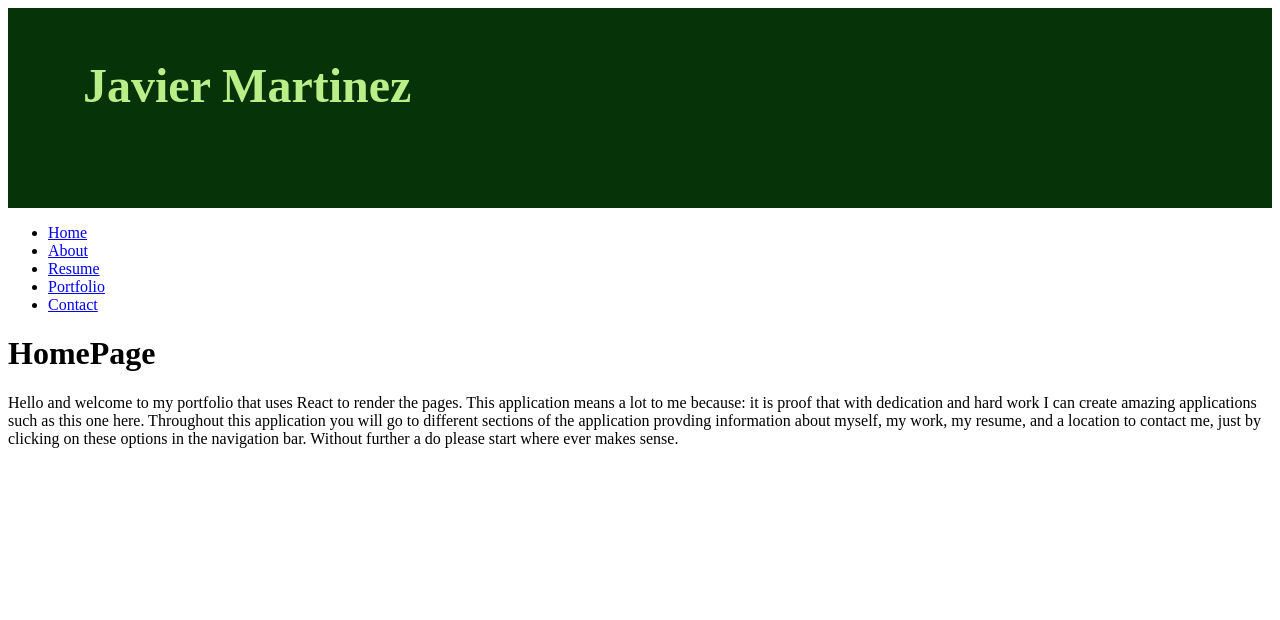
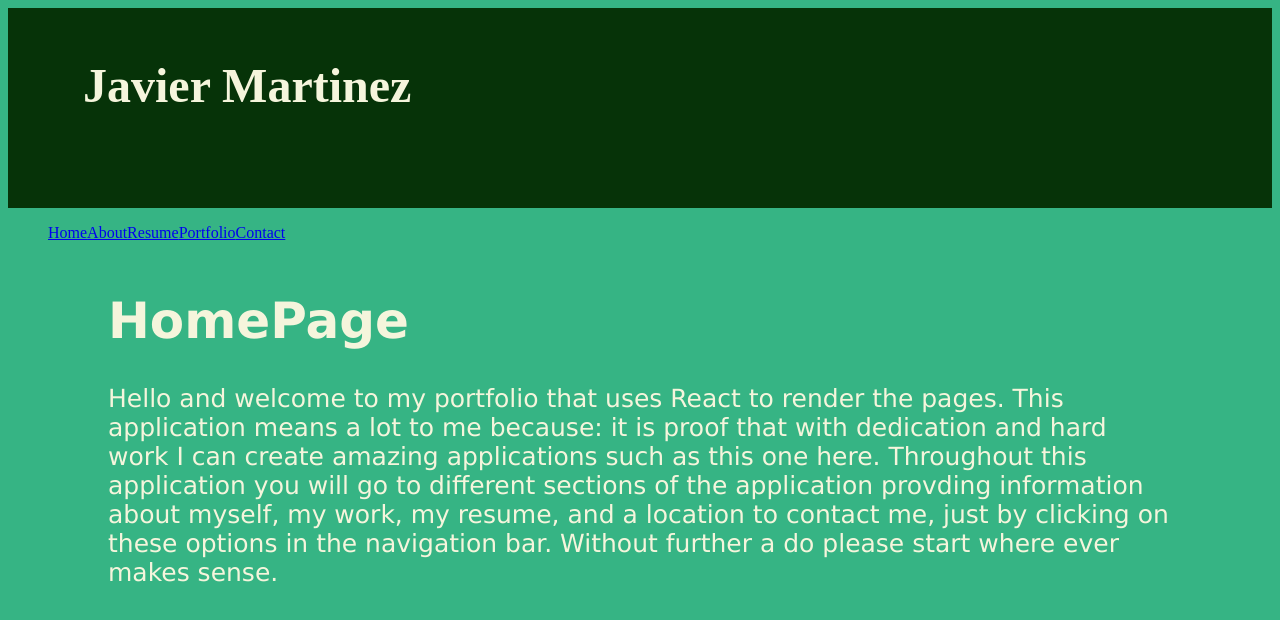
Before and after one commit to Javier2596/React-portfolio, a React (Create React App) app in the folder react-protfolio-app/: page / in a window 1280 px wide. Shown: the top 620 px of the page. Built offline with nearby package versions, Linux system fonts and the light colour scheme.

Commit message:
updated css for all pages

```diff
--- a/react-protfolio-app/public/index.html
+++ b/react-protfolio-app/public/index.html
@@ -26,7 +26,7 @@
     -->
     <title>React App</title>
   </head>
-  <body>
+  <body class="page">
     <noscript>You need to enable JavaScript to run this app.</noscript>
     <div id="root"></div>
     <!--
--- a/react-protfolio-app/src/components/NavTabs.js
+++ b/react-protfolio-app/src/components/NavTabs.js
@@ -4,8 +4,7 @@ import React from 'react';
 // We assign them to their own variable names
 function NavTabs({ currentPage, handlePageChange }) {
   return (
-    <ul className="nav nav-tabs">
-      <li className="nav-item">
+    <ul className='nav nav-tabs justify-content-end '>
         <a
           href="#home"
           onClick={() => handlePageChange('Home')}
@@ -15,8 +14,7 @@ function NavTabs({ currentPage, handlePageChange }) {
         >
           Home
         </a>
-      </li>
-      <li className="nav-item">
+
         <a
           href="#about"
           onClick={() => handlePageChange('About')}
@@ -25,8 +23,7 @@ function NavTabs({ currentPage, handlePageChange }) {
         >
           About
         </a>
-      </li>
-      <li className="nav-item">
+
         <a
           href="#resume"
           onClick={() => handlePageChange('Resume')}
@@ -35,8 +32,7 @@ function NavTabs({ currentPage, handlePageChange }) {
         >
           Resume
         </a>
-      </li>
-      <li className="nav-item">
+
         <a
           href="#portfolio"
           onClick={() => handlePageChange('Portfolio')}
@@ -45,8 +41,7 @@ function NavTabs({ currentPage, handlePageChange }) {
         >
           Portfolio
         </a>
-      </li>
-      <li className="nav-item">
+
         <a
           href="#contact"
           onClick={() => handlePageChange('Contact')}
@@ -55,12 +50,9 @@ function NavTabs({ currentPage, handlePageChange }) {
         >
           Contact
         </a>
-      </li>
+
     </ul>
   );
 }
 
 export default NavTabs;
-
-
-// add bootstrap this or change nav-link to self made css !!!
--- a/react-protfolio-app/src/components/PortfolioContainer.js
+++ b/react-protfolio-app/src/components/PortfolioContainer.js
@@ -5,6 +5,7 @@ import About from './pages/About';
 import Resume from './pages/Resume';
 import Contact from './pages/Contact';
 import Portfolio from './pages/Portfolio';
+import '../styles/index.css';
 
 export default function PortfolioContainer() {
   const [currentPage, setCurrentPage] = useState('Home');
@@ -28,7 +29,7 @@ export default function PortfolioContainer() {
   const handlePageChange = (page) => setCurrentPage(page);
 
   return(
-    <div>
+    <div >
         <NavTabs currentPage={currentPage} handlePageChange={handlePageChange} />
       {renderPage()}
 
--- a/react-protfolio-app/src/components/header.js
+++ b/react-protfolio-app/src/components/header.js
@@ -1,6 +1,7 @@
 import React from 'react';
+
 // importing a CSS file as a dependency
-import '../styles/Header.css';
+import '../styles/index.css';
 
 function Header() {
   return (
--- a/react-protfolio-app/src/components/pages/About.js
+++ b/react-protfolio-app/src/components/pages/About.js
@@ -1,8 +1,19 @@
 import React from 'react';
+
+const styles = {
+  content: {
+    margin: 100,
+    marginTop: 50,
+    fontFamily: 'Lucida Sans',
+    fontSize: 25,
+    color: 'beige',
+  },
+};
+
 
 export default function About() {
   return (
-    <div>
+    <div style={styles.content}>
       <h1>About Me</h1>
 
       <p>
--- a/react-protfolio-app/src/components/pages/Contact.js
+++ b/react-protfolio-app/src/components/pages/Contact.js
@@ -1,20 +1,39 @@
 import React from 'react';
+
+const styles = {
+  textBox: {
+    width: 400,
+    height: 300,
+    borderRadius: 5,
+  },
+  content: {
+    margin: 100,
+    marginTop: 50,
+    fontFamily: 'Lucida Sans',
+    fontSize: 20,
+    color: 'beige',
+  },
+  box: {
+    borderRadius: 5,
+  }
+};
+
 
 export default function Contact() {
   return (
-    <div>
+    <div style={styles.content}>
       <h1>Contact</h1>
       <h2>Name:</h2>
 
-      <input type='text'></input>
+      <input style={styles.box} type='text'></input>
 
       <h2>Email address:</h2>
 
-      <input type='text'></input>
+      <input style={styles.box} type='text'></input>
 
       <h2>Message</h2>
 
-      <input type='text'></input>
+      <textarea style={styles.textBox}type='text'></textarea>
 
       <button type='button'>Submit</button>
     </div>
--- a/react-protfolio-app/src/components/pages/Home.js
+++ b/react-protfolio-app/src/components/pages/Home.js
@@ -1,8 +1,18 @@
 import React from 'react';
+
+const styles = {
+  content: {
+    margin: 100,
+    marginTop: 50,
+    fontFamily: 'Lucida Sans',
+    fontSize: 25,
+    color: 'beige',
+  },
+};
 
 export default function Home() {
   return (
-    <div>
+    <div style={styles.content}>
       <h1>HomePage</h1>
       <p>
         Hello and welcome to my portfolio that uses React to render the pages. This application means a lot to me because: it is proof that with dedication and hard work I can create amazing applications such as this one here. Throughout this application you will go to different sections of the application provding information about myself, my work, my resume, and a location to contact me, just by clicking on these options in the navigation bar. Without further a do please start where ever makes sense.
--- a/react-protfolio-app/src/components/pages/Portfolio.js
+++ b/react-protfolio-app/src/components/pages/Portfolio.js
@@ -1,11 +1,45 @@
 import React from 'react';
+//import '../styles/index.css';
+
+const styles = {
+  content: {
+    margin: 100,
+    marginTop: 50,
+    fontFamily: 'Lucida Sans',
+    fontSize: 25,
+    color: 'beige',
+  },
+  image: {
+    margin: 0,
+    color: 'beige',
+    borderSpacing: '5px',
+    borderWidth: '1px',
+    paddingBottom: '0px',
+    textAlign: 'center',
+    fontSize: '2rem',
+
+  }
+};
 
 export default function Portfolio() {
   return (
-  <div>
+  <div style={styles.content}>
   <h1>My Portfolio</h1>
-  <p>
-    Lorem ipsum
-  </p>
+
+    <div style={styles.image}>
+      <a href="https://mayamckinney.github.io/tumblr-marvel/">
+        <div>
+          <img src="./images/PokeProj.png" alt='Pokemon Search'></img>
+        </div>
+      </a>
+    </div>
+
+    <div style={styles.image}>
+      <a href="https://intentional-health.herokuapp.com/">
+        <div>
+          <img src="./images/IntentionalHealth.png" alt='Intentional Health'></img>
+        </div>
+      </a>
+    </div>
 </div>
 )};
--- a/react-protfolio-app/src/components/pages/Resume.js
+++ b/react-protfolio-app/src/components/pages/Resume.js
@@ -1,8 +1,18 @@
 import React from 'react';
+
+const styles = {
+  content: {
+    margin: 100,
+    marginTop: 50,
+    fontFamily: 'Lucida Sans',
+    fontSize: 25,
+    color: 'beige',
+  },
+};
 
 export default function Resume() {
   return (
-    <div>
+    <div style={styles.content}>
       <h1>My Resume</h1>
       <p>
         Donec a volutpat quam. Curabitur nec varius justo, sed rutrum ligula.
--- a/react-protfolio-app/src/styles/Header.css
+++ /dev/null
@@ -1,13 +0,0 @@
-.header {
-  background: #063308;
-  height: 200px;
-}
-
-.header h1 {
-  margin: 0;
-  padding-top: 50px;
-  text-align: left;
-  text-indent: 75px;
-  color: rgb(186, 238, 137);
-  font-size: 3rem;
-}
--- /dev/null
+++ b/react-protfolio-app/src/styles/index.css
@@ -0,0 +1,40 @@
+.page {
+  background:rgb(54, 180, 132);
+
+}
+
+.header {
+  background: #063308;
+  height: 200px;
+  padding: 0;
+  margin: 0;
+}
+
+.header h1 {
+  margin: 0;
+  padding-top: 50px;
+  text-align: left;
+  text-indent: 75px;
+  color: beige;
+  font-size: 3rem;
+}
+
+
+.image {
+  margin: 0;
+  border: rgb(12, 104, 40);
+  border-spacing: 5px;
+  border-width: 1px;
+  padding-bottom: 0px;
+  text-align: center;
+  font-size: 2rem;
+
+}
+
+.Navbar {
+  margin: 0;
+  padding-bottom: 0px;
+  text-align:right;
+  color: rgb(186, 238, 137);
+  font-size: 2rem;
+}
```
Also changed, not shown: react-protfolio-app/src/styles/Navbar.css (deleted, +0 -7 lines), react-protfolio-app/src/images/IntentionalHealth.png (added), react-protfolio-app/src/images/PokeProj.png (added).
